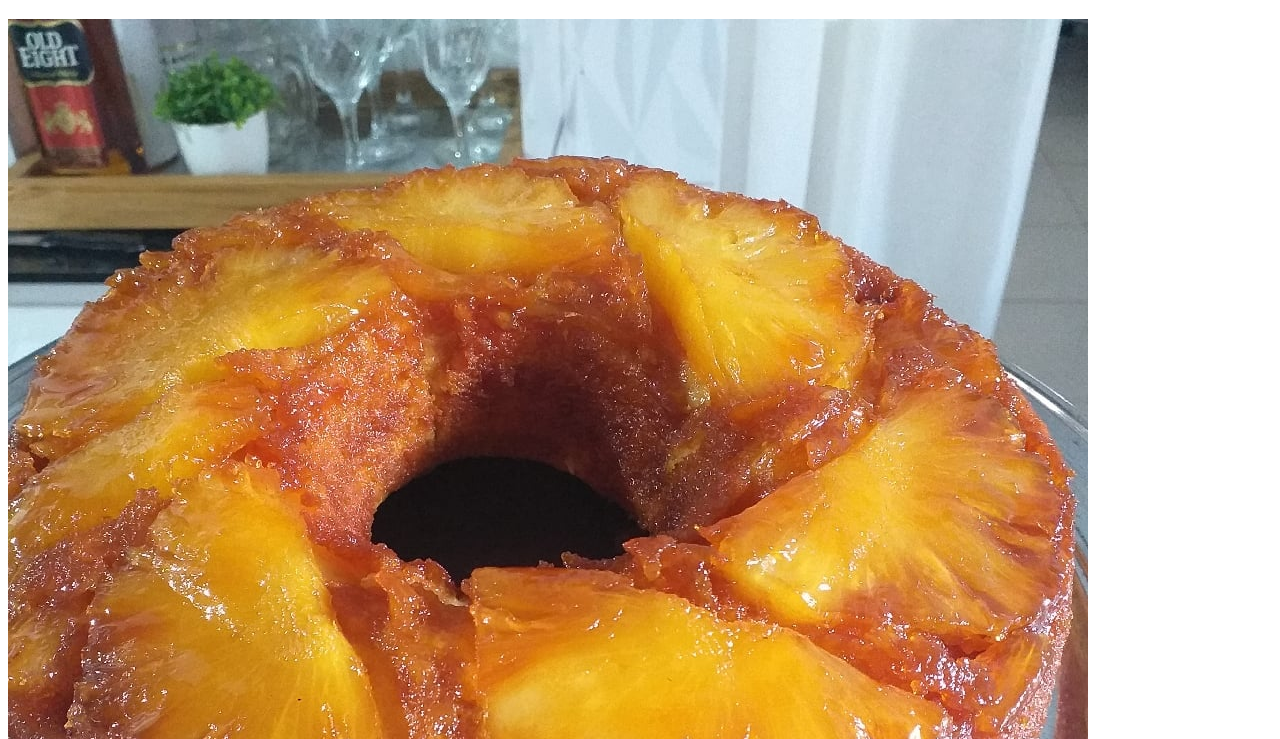
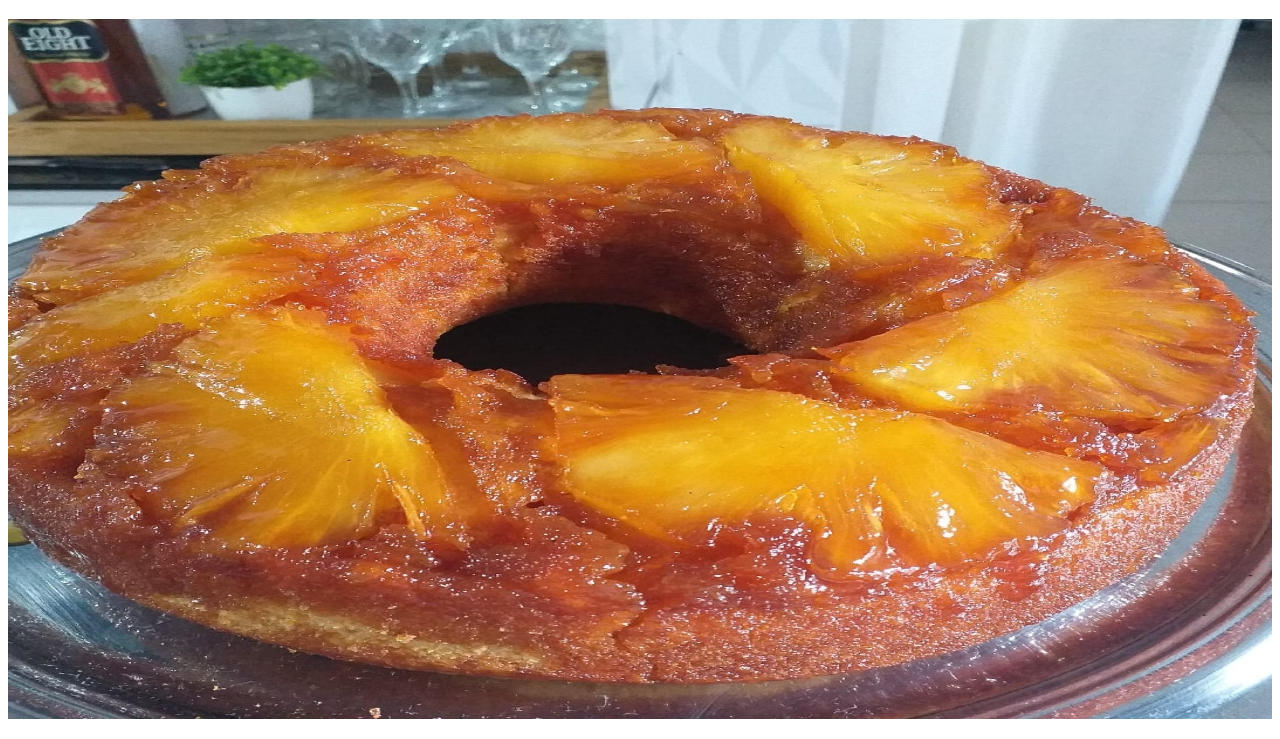
Before and after one commit to Josegkh/confeitaria, a plain HTML site: page index.html in a window 1280 px wide. Shown: the part 61-800 px from the top of the page. Drawn offline with Linux system fonts and the light colour scheme.

Commit message:
Update index.html

```diff
--- a/index.html
+++ b/index.html
@@ -8,7 +8,7 @@
 </head>
 <body>
     <h1> Confeitaria Vita Doce</h1>
-    <img src="01.jpeg">
+    <img width="100%" height="700px" src="01.jpeg">
     <h2>Bolo de Abacaxi</h2>
     <p>Ingredientes</p>
     <ul>
```
